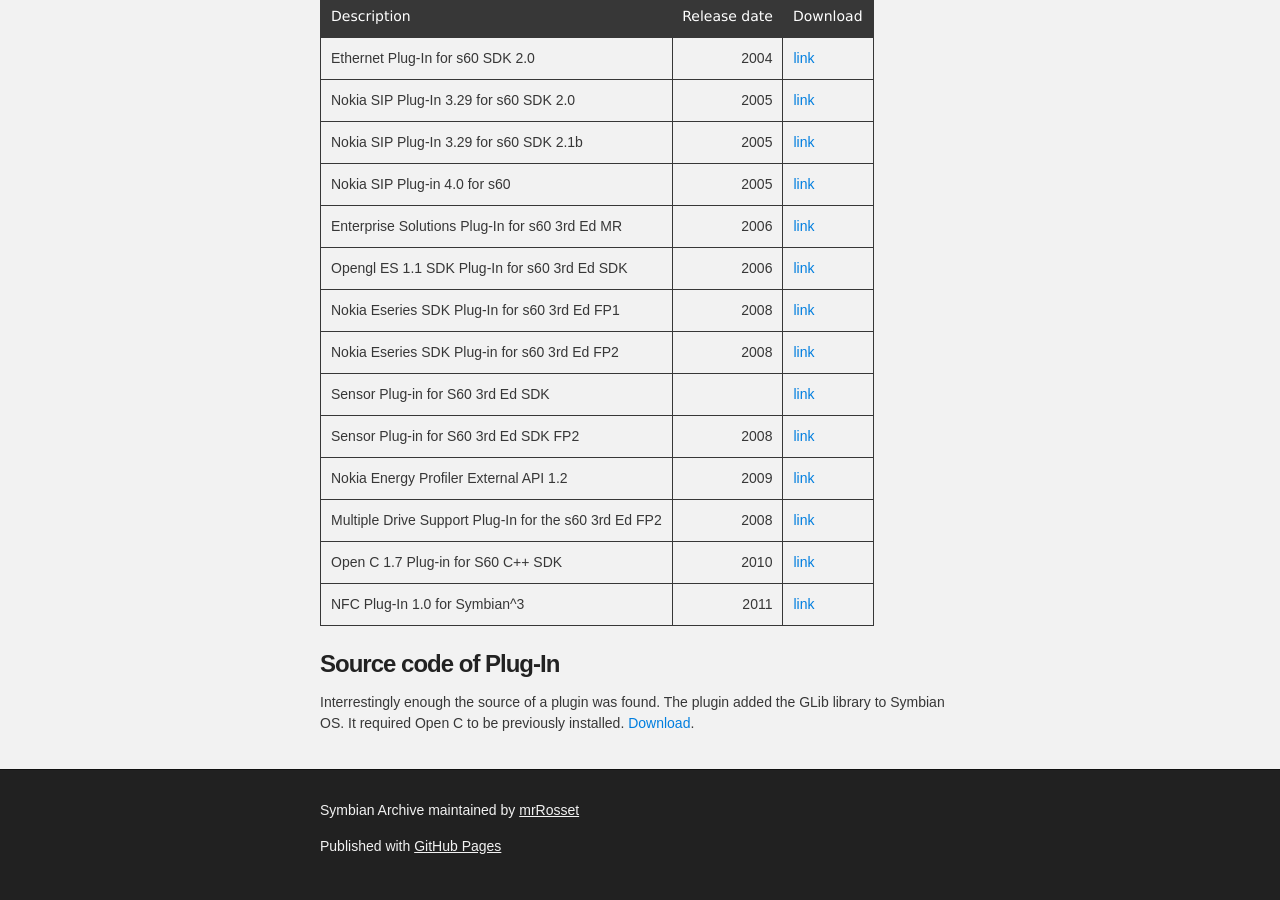
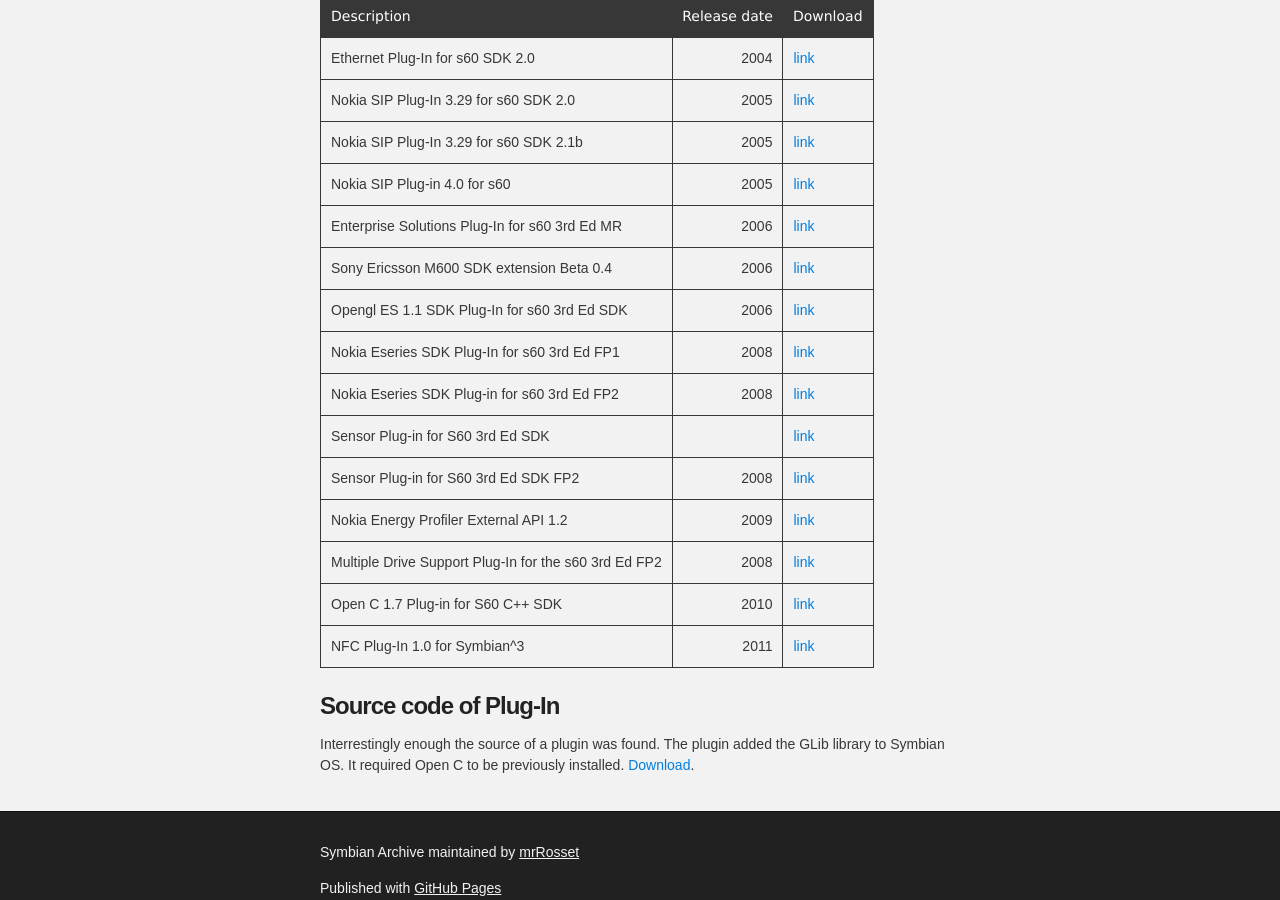
Before and after one commit to mrRosset/Symbian-Archive, a Jekyll site: the page built from SDKs-Plugins.md, in a window 1280 px wide and 900 px high, scrolled down 664 px. Built offline with Jekyll 4.4.1, drawn with Linux system fonts in a browser that asks for light colours; our own code applies the rules of GitHub Pages for plain Markdown files; the repository's description, which GitHub fills in, is left out.

Commit message:
add new sdk extension

```diff
--- a/SDKs-Plugins.md
+++ b/SDKs-Plugins.md
@@ -22,6 +22,7 @@ Some of them have additional dependencies, check the readme / pdf file.
 | Nokia SIP Plug-In 3.29 for s60 SDK 2.1b               |           2005| [link](https://mega.nz/#!P11W1YQK!TrIOfwEDeOCg6jLNP2AwymRD1ilZUyOdgUtdkGSItf0) |
 | Nokia SIP Plug-in 4.0 for s60                         |           2005| [link](https://mega.nz/#!H0FBiCRC!tXDHduc268Dj--GBcZUj5yxFPfy9j_we9tdP87-8EjE) |
 | Enterprise Solutions Plug-In for s60 3rd Ed MR        |           2006| [link](https://mega.nz/#!fxUTjRDC!DvU2vOwP2pEf-9yHCIl4vDXzMGjU1J_4j9aDm7Vv20A) |
+| Sony Ericsson M600 SDK extension Beta 0.4             |           2006| [link](https://mega.nz/#!rxsnASib!htxJm3Dt6p2QMjDiknReDJrU2KsaPpfwKSD389YD1Io) |
 | Opengl ES 1.1 SDK Plug-In for s60 3rd Ed SDK          |           2006| [link](https://mega.nz/#!LgsXxYDI!XoyKIMIh9hqdv56kVIkA4wjDHnJ61WDGqTiSSERoYS0) |
 | Nokia Eseries SDK Plug-In for s60 3rd Ed FP1          |           2008| [link](https://mega.nz/#!a5sBwDwQ!50s6obaKI4cPHr3nhhrut5e3_Wx2VmQC1NOv4CHmgsM) |
 | Nokia Eseries SDK Plug-in for s60 3rd Ed FP2          |           2008| [link](https://mega.nz/#!eo0VmJyI!5i9Qt_TfnVBnRZ6y8XEPoyQ5CN7e5Ohmy5RzpTr4Lw8) |
```
